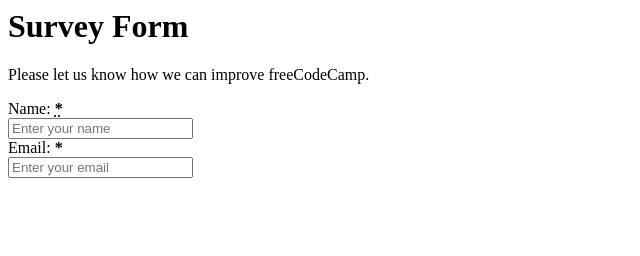
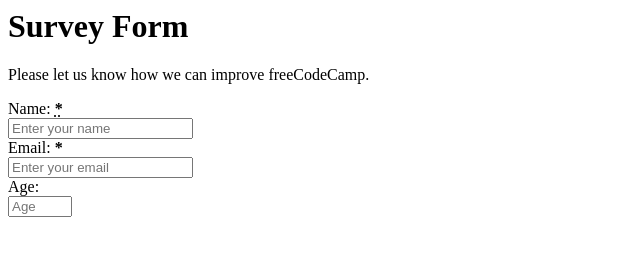
Before and after one commit to Sohel-ASM/FCC_Survey_Form, a plain HTML site: page index.html in a window 1280 px wide. Shown: the whole page, without its empty margins (0-640 px from the left). Drawn offline with Linux system fonts and the light colour scheme.

Commit message:
<div> id="number-label </div>

```diff
--- a/index.html
+++ b/index.html
@@ -22,4 +22,12 @@
             <input type="email" id="email" class="input-field" name="user_email" placeholder="Enter your email" required>
         </div>
     </div>
+    <div>
+        <label class="labels" for="number" id="number-label">
+            <span>Age: </span>
+        </label>
+        <div class="rightTab">
+            <input type="number" id="number" class="input-field" name="user_age" min="1" max="125" placeholder="Age">
+        </div>
+    </div>
 </form>
```
